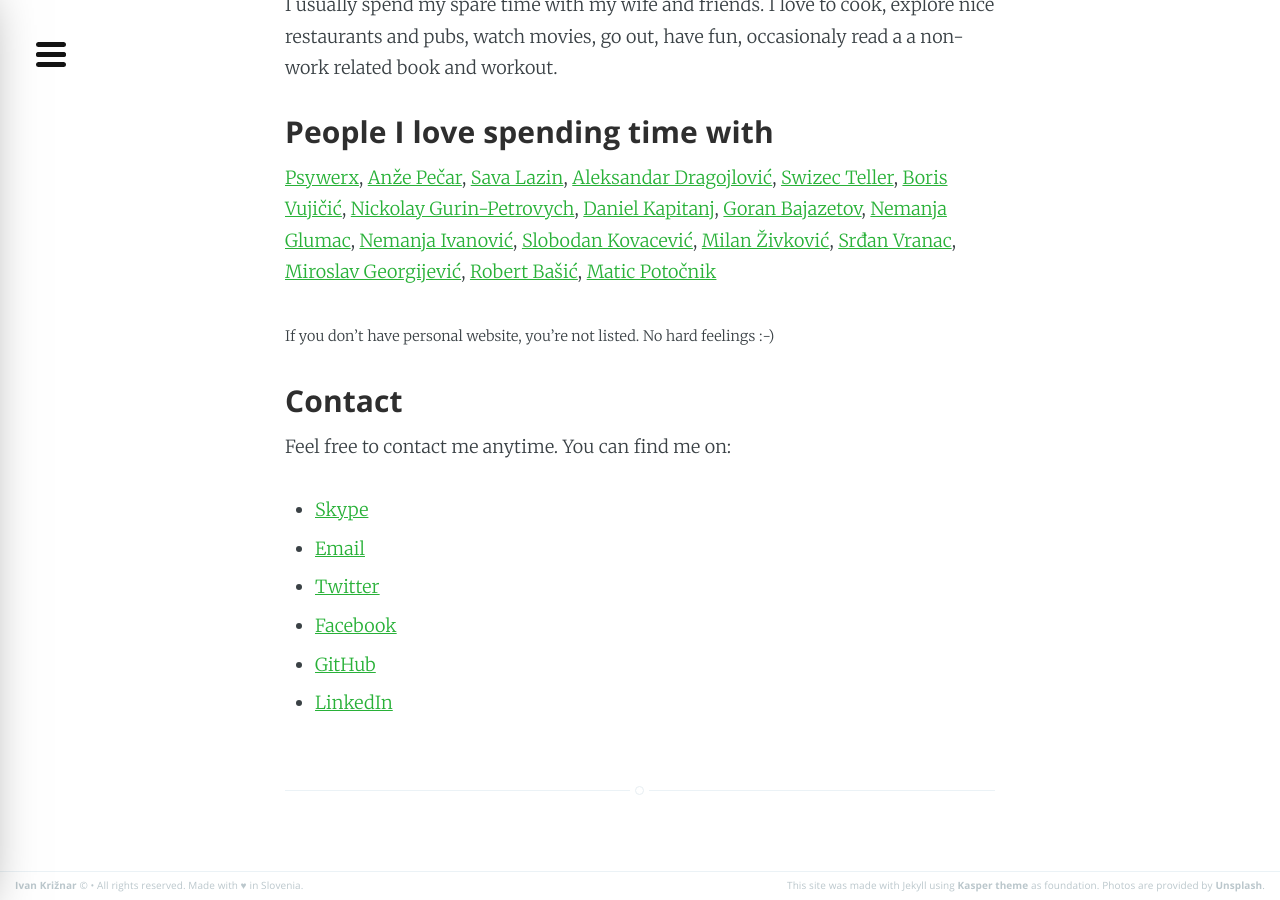
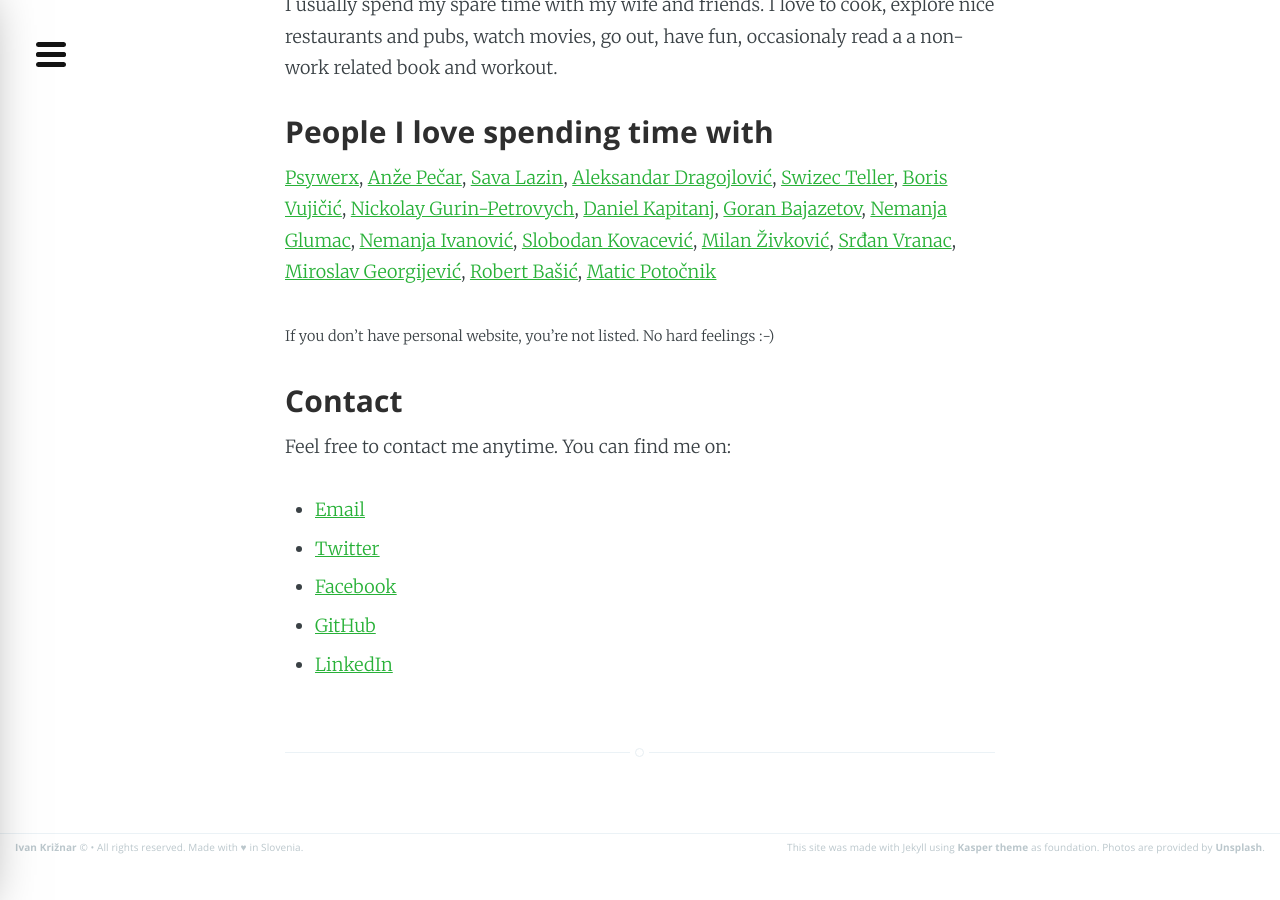
Before and after one commit to hyperNURb/hypernurb.github.io, a Jekyll site: the page built from index.md, in a window 1280 px wide and 900 px high, scrolled down 2035 px. Built offline with Jekyll 4.4.1, drawn with Linux system fonts in a browser that asks for light colours; Markdown is read by kramdown in place of the engine named in the settings.

Commit message:
Remove Skype

```diff
--- a/_includes/sidebar.html
+++ b/_includes/sidebar.html
@@ -17,7 +17,6 @@
             <li><a href='{{ site.baseurl }}'>About Me</a></li>
             <li><a href='{{ site.blogurl }}'>Blog</a></li>
             <li class="list-title">Contact me:</li>
-            <li><a href="skype:itevserp?chat">Skype</a></li>
             <li><a href="mailto:ivan+website@simplified.me">Email</a></li>
             <li><a href="http://twitter.com/eewan">Twitter</a></li>
             <li><a href="https://www.facebook.com/profile.php?id=1083954301">Facebook</a></li>
--- a/index.md
+++ b/index.md
@@ -99,7 +99,6 @@ I usually spend my spare time with my wife and friends. I love to cook, explore
 
 Feel free to contact me anytime. You can find me on:
 
-- [Skype](skype:itevserp?chat)
 - [Email](mailto:ivan+website@simplified.me)
 - [Twitter](http://twitter.com/eewan)
 - [Facebook](https://www.facebook.com/profile.php?id=1083954301)
```
